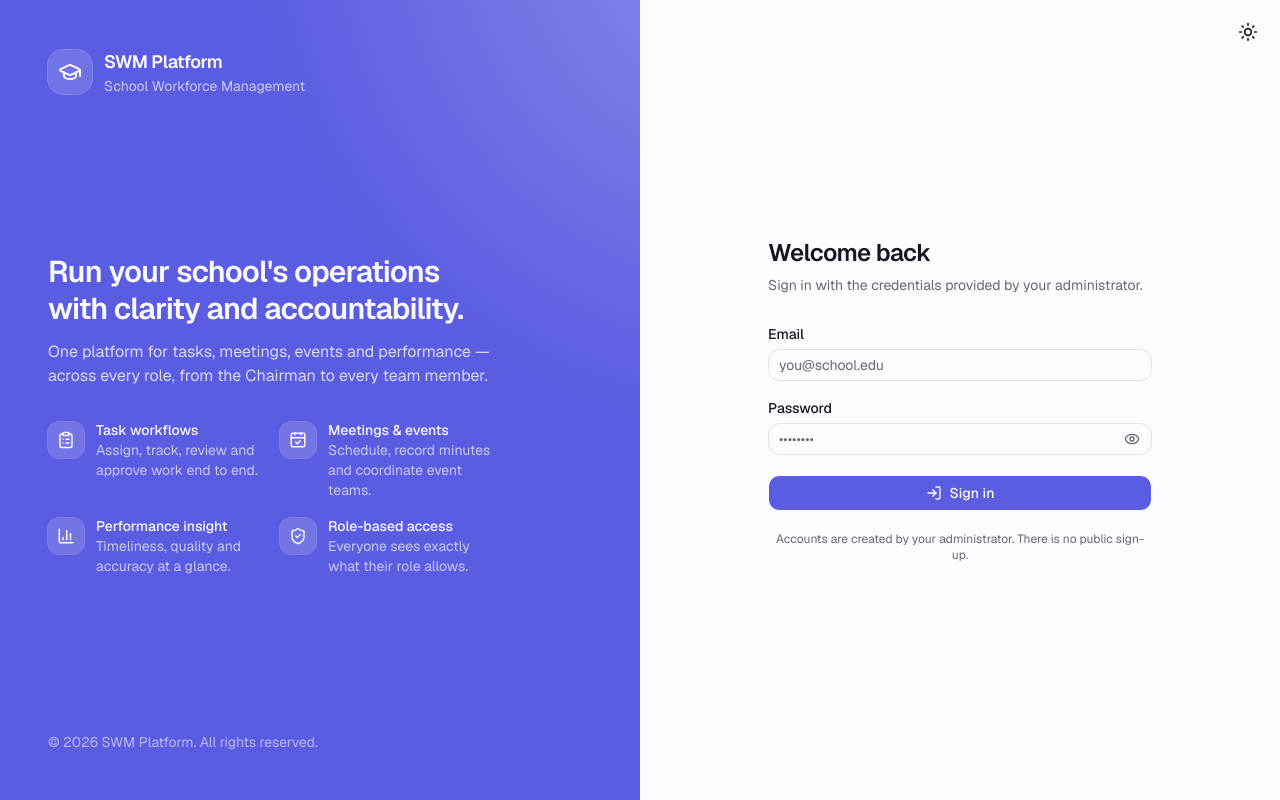
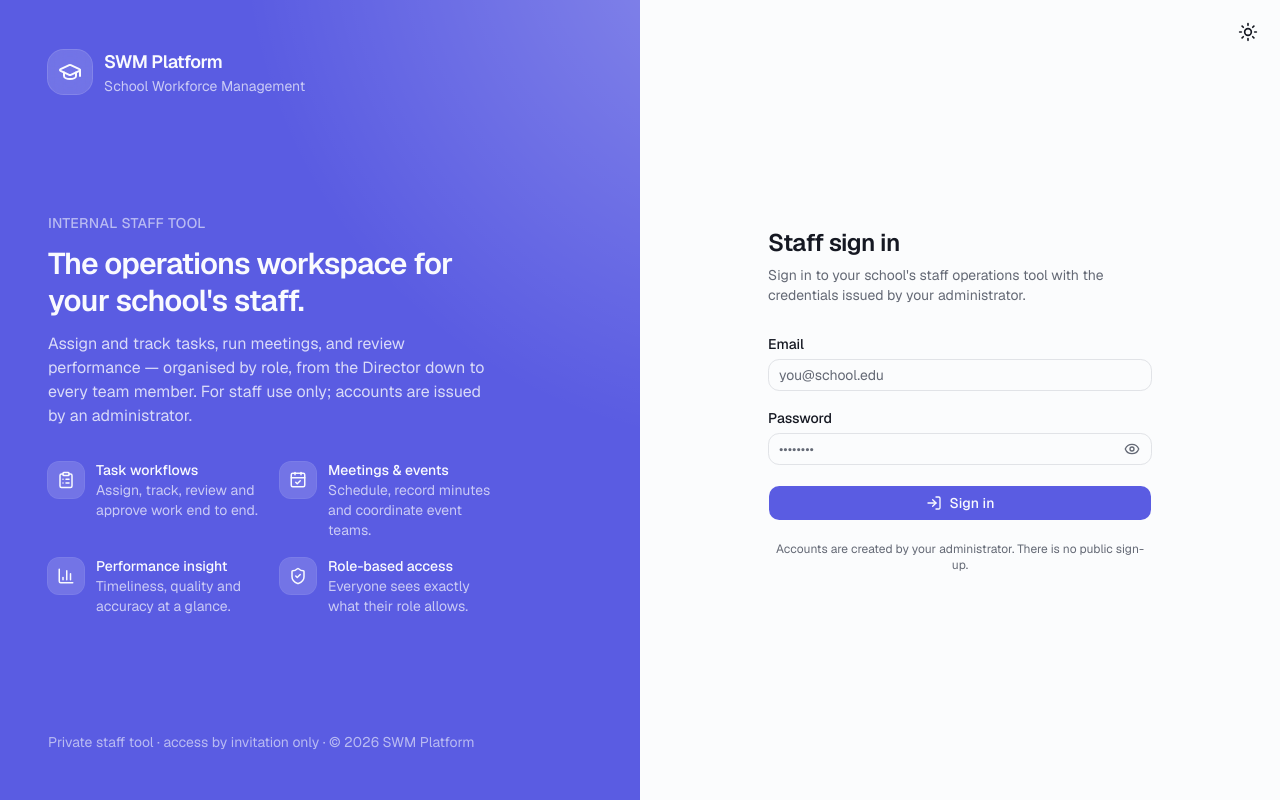
Before and after one commit to shresthwithouta/school, a Next.js app: page /login in a window 1280 px wide. Built offline with nearby package versions, Linux system fonts and the light colour scheme; no server answers.

Commit message:
Reframe login copy as an internal private-school staff tool

```diff
--- a/src/app/login/page.jsx
+++ b/src/app/login/page.jsx
@@ -65,12 +65,16 @@ export default async function LoginPage() {
 
         <div className="relative max-w-md space-y-8">
           <div className="space-y-3">
+            <p className="text-sm font-medium uppercase tracking-wide text-primary-foreground/60">
+              Internal staff tool
+            </p>
             <h1 className="text-3xl font-semibold leading-tight tracking-tight">
-              Run your school&apos;s operations with clarity and accountability.
+              The operations workspace for your school&apos;s staff.
             </h1>
             <p className="text-primary-foreground/80">
-              One platform for tasks, meetings, events and performance — across
-              every role, from the Chairman to every team member.
+              Assign and track tasks, run meetings, and review performance —
+              organised by role, from the Director down to every team member.
+              For staff use only; accounts are issued by an administrator.
             </p>
           </div>
 
@@ -90,7 +94,8 @@ export default async function LoginPage() {
         </div>
 
         <p className="relative text-sm text-primary-foreground/60">
-          © {new Date().getFullYear()} SWM Platform. All rights reserved.
+          Private staff tool · access by invitation only · ©{" "}
+          {new Date().getFullYear()} SWM Platform
         </p>
       </div>
 
@@ -117,10 +122,11 @@ export default async function LoginPage() {
 
             <div className="space-y-1.5">
               <h2 className="text-2xl font-semibold tracking-tight">
-                Welcome back
+                Staff sign in
               </h2>
               <p className="text-sm text-muted-foreground">
-                Sign in with the credentials provided by your administrator.
+                Sign in to your school&apos;s staff operations tool with the
+                credentials issued by your administrator.
               </p>
             </div>
 
```
